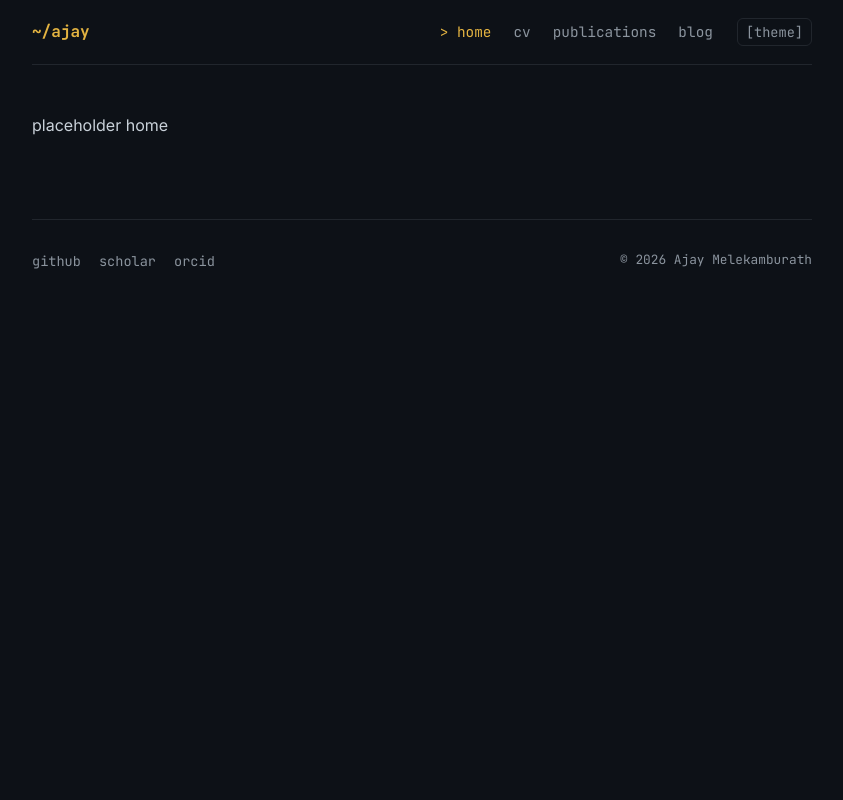
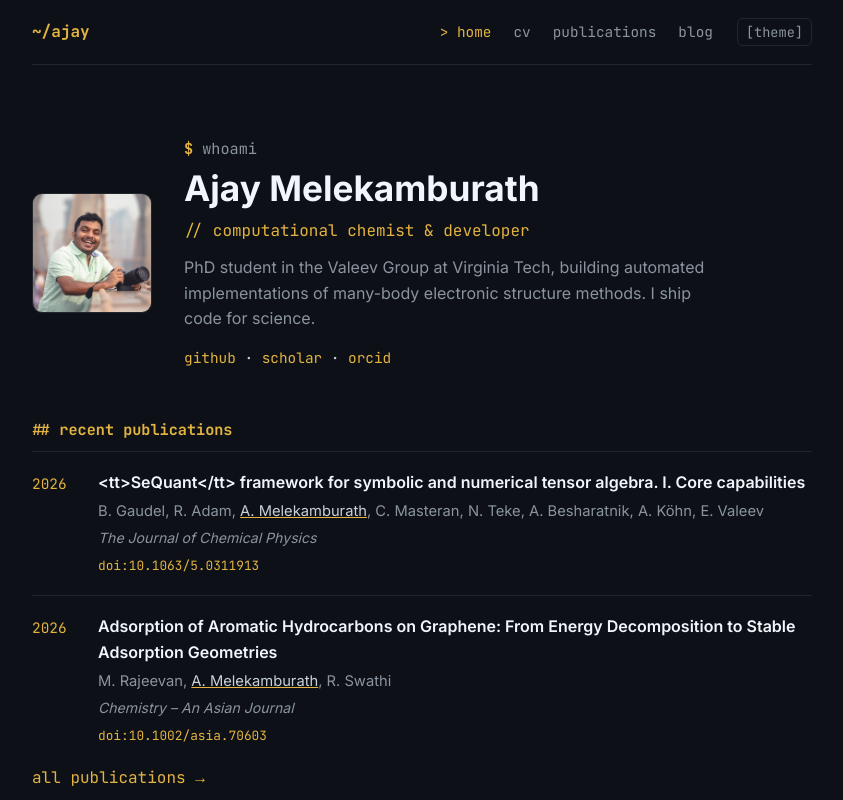
Before and after one commit to ajay-mk/ajay-mk.github.io, an Astro site: page / in a window 1280 px wide. Shown: the top 800 px of the page, without its empty margins (218-1061 px from the left). Built offline with nearby package versions, Linux system fonts and the light colour scheme; Astro itself is replaced by a stand-in of ours.

Commit message:
feat: home page with hero and recent publications

```diff
--- a/src/pages/index.astro
+++ b/src/pages/index.astro
@@ -1,6 +1,45 @@
 ---
 import Base from '../layouts/Base.astro';
+import Prompt from '../components/Prompt.astro';
+import PublicationList from '../components/PublicationList.astro';
+import { site } from '../config';
+import type { Publication } from '../lib/publications';
+import pubsData from '../data/publications.json';
+const recent = (pubsData as Publication[]).slice(0, 2);
 ---
 <Base>
-  <p>placeholder home</p>
+  <section class="hero">
+    <img src="/avatar.jpg" alt={site.name} />
+    <div>
+      <Prompt cmd="whoami" />
+      <h1>{site.name}</h1>
+      <p class="role mono">{site.role}</p>
+      <p class="bio">{site.bio}</p>
+      <p class="links mono">
+        <a href={site.socials.github}>github</a> ·
+        <a href={site.socials.scholar}>scholar</a> ·
+        <a href={site.socials.orcid}>orcid</a>
+        {site.email && <>· <a href={`mailto:${site.email}`}>email</a></>}
+      </p>
+    </div>
+  </section>
+
+  {recent.length > 0 && (
+    <section class="recent">
+      <h2 class="section-marker">## recent publications</h2>
+      <PublicationList items={recent} />
+      <p class="mono"><a href="/publications">all publications →</a></p>
+    </section>
+  )}
 </Base>
+
+<style>
+  .hero { display: flex; gap: 32px; align-items: center; padding: 24px 0 12px; }
+  .hero img { width: 120px; height: 120px; border-radius: 10px; object-fit: cover; border: 1px solid var(--border); }
+  .hero h1 { font-size: 2.2rem; margin-top: 6px; }
+  .role { color: var(--accent); margin-top: 8px; }
+  .bio { color: var(--text-muted); margin-top: 12px; max-width: 540px; }
+  .links { margin-top: 14px; font-size: 0.9rem; }
+  .recent { margin-top: 40px; }
+  @media (max-width: 600px) { .hero { flex-direction: column; align-items: flex-start; } }
+</style>
```
Also changed, not shown: public/avatar.jpg (added).
